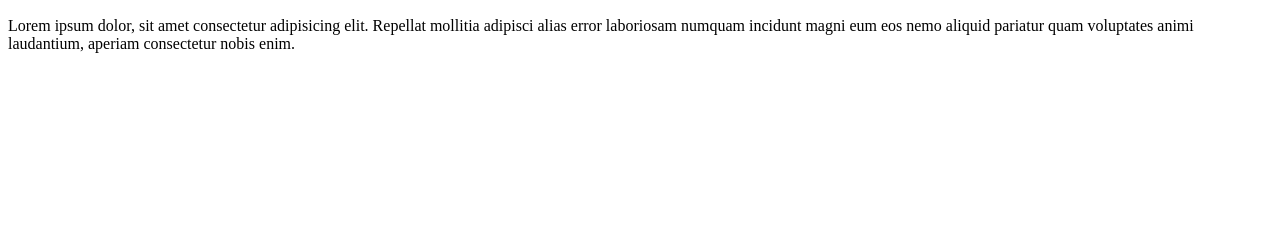
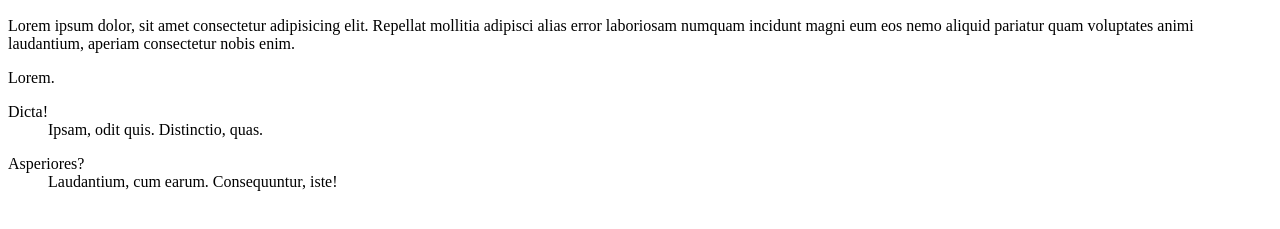
Before and after one commit to MMI-SAE-105/2022-r113-tp2-menu-alpinejs-Touchais-Axel, a website: page index.html in a window 1280 px wide. Shown: the part 139-368 px from the top of the page. Drawn offline with nearby package versions, Linux system fonts and the light colour scheme.

Commit message:
Première tentative accordéon

```diff
--- a/index.html
+++ b/index.html
@@ -55,5 +55,21 @@
       nemo aliquid pariatur quam voluptates animi laudantium, aperiam
       consectetur nobis enim.
     </p>
+
+    <dl>
+      <dt aria-controls="dd1" @click="menuIsOpen=!menuIsOpen
+      class="header__menuBtn">Lorem.</dt>
+      <dd id="dd1" x-show="menuIsOpen">
+        Lorem ipsum dolor sit amet.</dd>
+    </dl>
+    <dl>
+      <dt>Dicta!</dt>
+      <dd>Ipsam, odit quis. Distinctio, quas.</dd>
+    </dl>
+    <dl>
+      <dt>Asperiores?</dt>
+      <dd>Laudantium, cum earum. Consequuntur, iste!</dd>
+    </dl>
+
   </body>
 </html>
```
